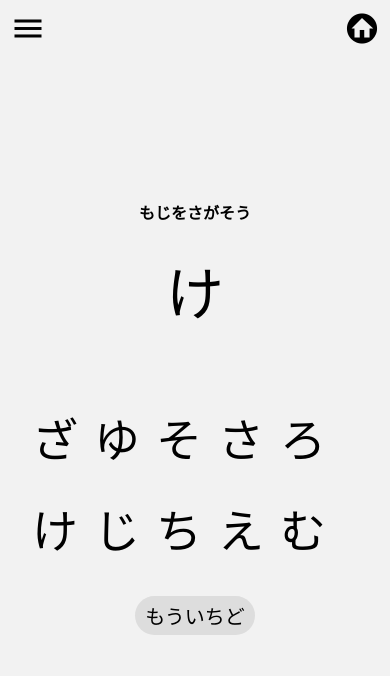
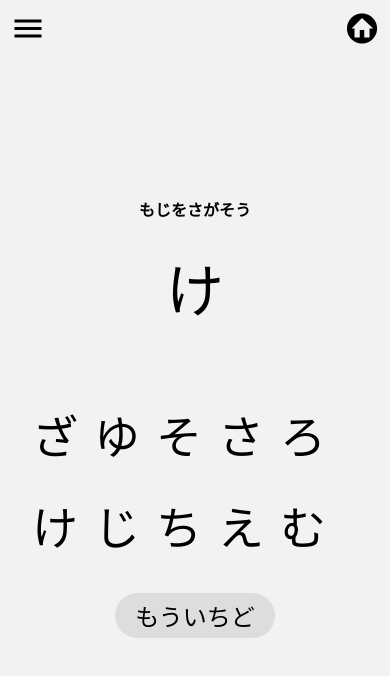
Before and after one commit to ksdeveloper0201/hiragana_practice, a React Native app: screen /RandomPuzzle in a window 390 px wide. Shown: the top 676 px of the page. Built offline with nearby package versions, Linux system fonts and the light colour scheme.

Commit message:
stylesを共通化

```diff
--- a/screens/JapaneseOrderScreen.tsx
+++ b/screens/JapaneseOrderScreen.tsx
@@ -79,8 +79,8 @@ const JapaneseOrderScreen: React.FC<JapaneseOrderScreenProps> = ({ navigation })
     const renderNextLineButton = () => {
         if (isOverLine) {
             return (
-                <TouchableOpacity style={styles.showWordButton} onPress={initNextLine}>
-                    <Text style={styles.showWordButtonText}>つぎのぎょう</Text>
+                <TouchableOpacity style={styles.button} onPress={initNextLine}>
+                    <Text style={styles.buttonText}>つぎのぎょう</Text>
                 </TouchableOpacity>
             )
         } else {
@@ -114,7 +114,7 @@ const JapaneseOrderScreen: React.FC<JapaneseOrderScreenProps> = ({ navigation })
             </View>
             <View>{renderNextLineButton()}</View>
             <View style={{ flexDirection: "row" }}>
-                <TouchableOpacity style={styles.showWordButton} onPress={initStates}>
+                <TouchableOpacity style={styles.button} onPress={initStates}>
                     <Text style={styles.showWordButtonText}>もういちど</Text>
                 </TouchableOpacity>
             </View>
@@ -122,29 +122,5 @@ const JapaneseOrderScreen: React.FC<JapaneseOrderScreenProps> = ({ navigation })
     );
 }
 
-// const styles = StyleSheet.create({
-//     container: {
-//         flex: 1,
-//         alignItems: "center",
-//         justifyContent: "center",
-//     },
-//     smallTitle: { fontSize: 16, fontWeight: "bold" },
-//     showWord: {
-//         fontSize: 58,
-//         margin: 24
-//     },
-//     showWordButton: {
-//         alignItems: 'center',
-//         backgroundColor: '#DDDDDD',
-//         padding: 5,
-//         margin: 10,
-//         borderRadius: 25,
-//     },
-//     showWordButtonText: {
-//         fontSize: 20,
-//         paddingHorizontal: 5
-//     },
-//     inputForm: { margin: 10, fontSize: 24, width: '40%' }
-// });
 
 export default JapaneseOrderScreen;
--- a/screens/PuzzleScreen.tsx
+++ b/screens/PuzzleScreen.tsx
@@ -1,5 +1,6 @@
 import { View, StyleSheet, TouchableOpacity, Text } from "react-native";
 import HeaderIcons from "../components/HeaderIcons";
+import { styles } from "../styles/CommonStyles";
 
 type Props = {
     navigation: any;
@@ -22,26 +23,5 @@ const PuzzleScreen: React.FC<Props> = ({ navigation }) => {
     );
 };
 
-const styles = StyleSheet.create({
-    container: {
-        flex: 1,
-        alignItems: "center",
-        justifyContent: "center",
-    },
-    title: { fontSize: 32, fontWeight: "bold", marginBottom: 15 },
-    buttonView: {
-        marginVertical: 10
-    },
-    button: {
-        alignItems: 'center',
-        backgroundColor: '#DDDDDD',
-        padding: 10,
-        margin: 10,
-        borderRadius: 25,
-    },
-    buttonText: {
-        fontSize: 24
-    }
-});
 
 export default PuzzleScreen;
--- a/screens/RandomPuzzleScreen.tsx
+++ b/screens/RandomPuzzleScreen.tsx
@@ -1,6 +1,7 @@
 import { useEffect, useState } from "react"
 import { View, Text, TouchableOpacity, StyleSheet } from "react-native"
 import HeaderIcons from "../components/HeaderIcons"
+import { styles } from "../styles/CommonStyles";
 
 const HIRAGANA = "あいうえおかきくけこさしすせそたちつてとなにぬねのまみむめもやゆよらりるれろわをん"
 const DAKUTEN = "ざじずぜぞだぢづでどはびぶべぼ"
@@ -42,11 +43,6 @@ const RandomPuzzleScreen: React.FC<RandomPuzzleScreenProps> = ({ navigation }) =
 
     const shuffleHiraganas = randomHiraganas.split('').sort(() => Math.random() - 0.5).join('');
 
-
-
-    // const checkLetter = (letter, index) => {
-    //     if (index = )
-    // }
 
 
     const handleLetterPress = (letter: string, index: number) => {
@@ -97,43 +93,19 @@ const RandomPuzzleScreen: React.FC<RandomPuzzleScreenProps> = ({ navigation }) =
             <HeaderIcons navigation={navigation} />
             <Text style={styles.smallTitle}>もじをさがそう</Text>
             <Text style={gameOver ? styles.gameOver : styles.showWord}>{showingLetters}</Text>
-            <View >
-                <Text style={styles.showWord}>
-                    {renderLetters()}
-                </Text>
-            </View>
+            {!gameOver &&
+                (<View>
+                    <Text style={styles.showWord}>
+                        {renderLetters()}
+                    </Text>
+                </View>
+                )}
             <View style={{ flexDirection: "row" }}>
-                <TouchableOpacity style={styles.showWordButton} onPress={resetGame}>
-                    <Text style={styles.showWordButtonText}>もういちど</Text>
+                <TouchableOpacity style={styles.button} onPress={resetGame}>
+                    <Text style={styles.buttonText}>もういちど</Text>
                 </TouchableOpacity>
             </View>
         </View>);
 }
 
-const styles = StyleSheet.create({
-    container: {
-        flex: 1,
-        alignItems: "center",
-        justifyContent: "center",
-    },
-    gameOver: { fontSize: 48, fontWeight: "bold", color: "blue" },
-    smallTitle: { fontSize: 16, fontWeight: "bold" },
-    showWord: {
-        fontSize: 58,
-        margin: 24
-    },
-    showWordButton: {
-        alignItems: 'center',
-        backgroundColor: '#DDDDDD',
-        padding: 5,
-        margin: 10,
-        borderRadius: 25,
-    },
-    showWordButtonText: {
-        fontSize: 20,
-        paddingHorizontal: 5
-    },
-    inputForm: { margin: 10, fontSize: 24, width: '40%' }
-});
-
 export default RandomPuzzleScreen;
--- a/screens/ShowWordScreen.tsx
+++ b/screens/ShowWordScreen.tsx
@@ -3,6 +3,7 @@ import { useState } from "react";
 import { Button, View, Text, StyleSheet, TextInput, TouchableOpacity } from "react-native";
 import { RootStackPropsList } from "../navigation/AppNavigator";
 import HeaderIcons from "../components/HeaderIcons";
+import { styles } from "../styles/CommonStyles";
 
 type ShowWordScreenRouteProp = RouteProp<RootStackPropsList, 'ShowWord'>
 
@@ -40,40 +41,16 @@ const ShowWordScreen: React.FC<ShowWordScreenProps> = ({ route, navigation }) =>
                 </Text>
             </View>
             <View style={{ flexDirection: "row" }}>
-                <TouchableOpacity style={styles.showWordButton} onPress={() => setSelectedLetters({})}>
-                    <Text style={styles.showWordButtonText}>もういちど</Text>
+                <TouchableOpacity style={styles.button} onPress={() => setSelectedLetters({})}>
+                    <Text style={styles.buttonText}>もういちど</Text>
                 </TouchableOpacity>
-                <TouchableOpacity style={styles.showWordButton} onPress={() => navigation.navigate("InputWord",)}>
-                    <Text style={styles.showWordButtonText}>つぎ</Text>
+                <TouchableOpacity style={styles.button} onPress={() => navigation.navigate("InputWord",)}>
+                    <Text style={styles.buttonText}>つぎ</Text>
                 </TouchableOpacity>
             </View>
         </View>
     );
 };
 
-const styles = StyleSheet.create({
-    container: {
-        flex: 1,
-        alignItems: "center",
-        justifyContent: "center",
-    },
-    smallTitle: { fontSize: 16, fontWeight: "bold" },
-    showWord: {
-        fontSize: 58,
-        margin: 24
-    },
-    showWordButton: {
-        alignItems: 'center',
-        backgroundColor: '#DDDDDD',
-        padding: 5,
-        margin: 10,
-        borderRadius: 25,
-    },
-    showWordButtonText: {
-        fontSize: 20,
-        paddingHorizontal: 5
-    },
-    inputForm: { margin: 10, fontSize: 24, width: '40%' }
-});
 
 export default ShowWordScreen
--- a/styles/CommonStyles.ts
+++ b/styles/CommonStyles.ts
@@ -7,10 +7,17 @@ export const styles = StyleSheet.create({
         justifyContent: "center",
     },
 
+    // title
     title: {
         fontSize: 36,
         fontWeight: "bold",
         marginBottom: 15,
+    },
+    subtitle: { fontSize: 24, fontWeight: "bold", margin: 10 },
+    smallTitle: { fontSize: 16, fontWeight: "bold" },
+    // button
+    buttonView: {
+        marginVertical: 10,
     },
     button: {
         alignItems: "center",
@@ -31,37 +38,19 @@ export const styles = StyleSheet.create({
         borderColor: "gray",
         borderStyle: "solid",
     },
-
     // inputword
-
-    buttonView: {
-        marginVertical: 10,
-    },
-    subtitle: { fontSize: 24, fontWeight: "bold", margin: 10 },
-    // button: {
-    //     alignItems: "center",
-    //     backgroundColor: "#DDDDDD",
-    //     padding: 10,
-    //     margin: 10,
-    //     borderRadius: 25,
-    // },
-    // javpanese order
-
-    smallTitle: { fontSize: 16, fontWeight: "bold" },
     showWord: {
         fontSize: 58,
         margin: 24,
-    },
-    showWordButton: {
-        alignItems: "center",
-        backgroundColor: "#DDDDDD",
-        padding: 5,
-        margin: 10,
-        borderRadius: 25,
     },
     showWordButtonText: {
         fontSize: 20,
         paddingHorizontal: 5,
     },
-    // inputForm: { margin: 10, fontSize: 24, width: "40%" },
+    gameOver: {
+        fontSize: 48,
+        fontWeight: "bold",
+        color: "blue",
+        marginVertical: 20,
+    },
 });
```
Also changed, not shown: screens/HomeScreen.tsx (+0 -25 lines), screens/InputWordScreen.tsx (+0 -24 lines).
